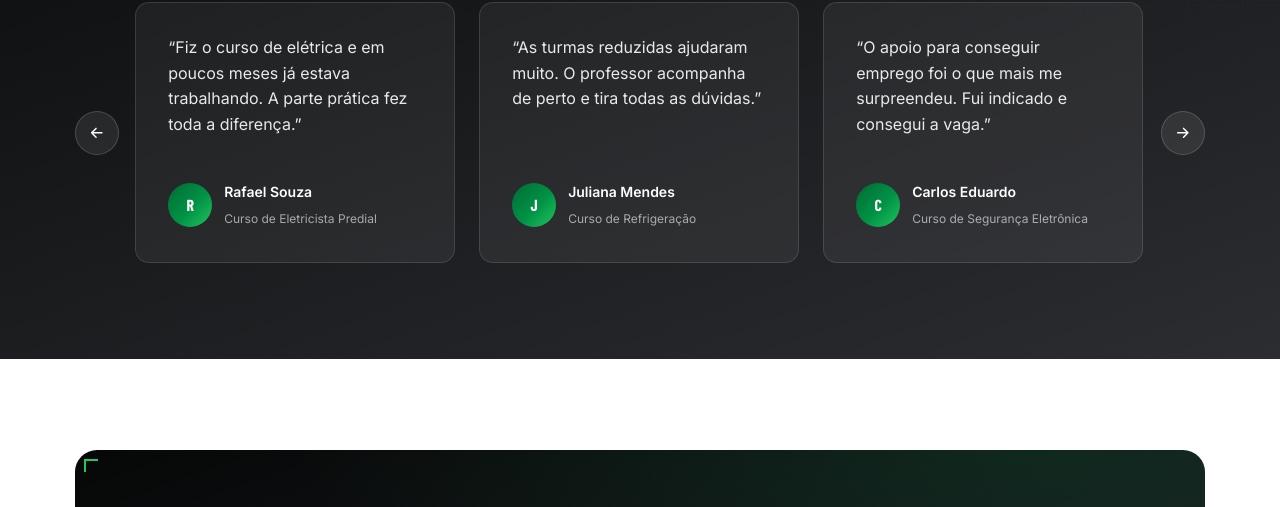
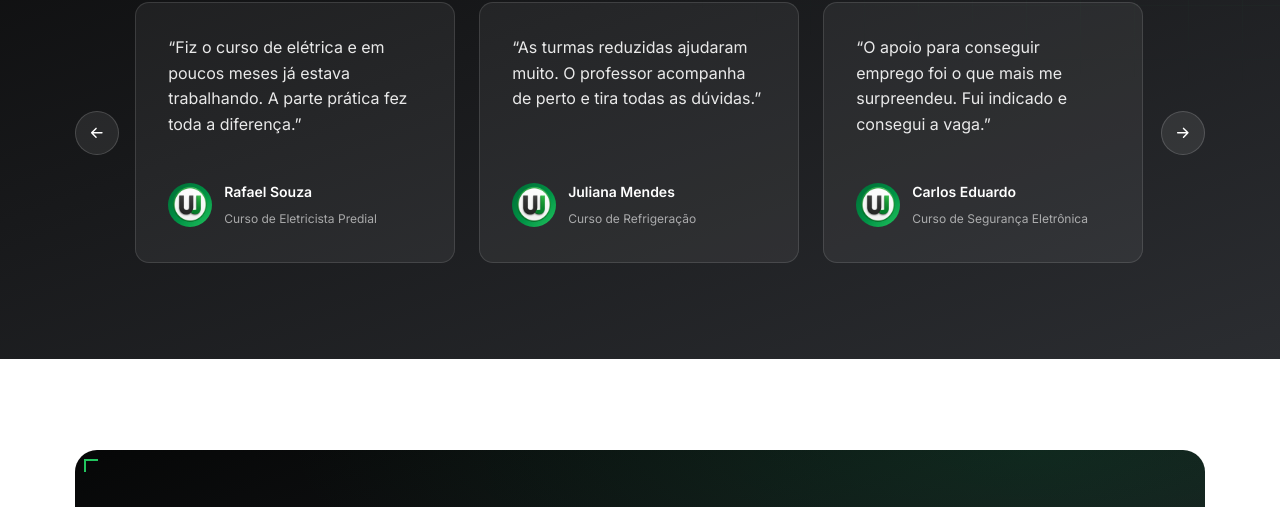
Before and after one commit to michel-brotherhood/upjobs-site, a website with bundled scripts: page index.html in a window 1280 px wide. Shown: the part 6792-7299 px from the top of the page. Built offline with nearby package versions, Linux system fonts and the light colour scheme.

Commit message:
fix: usa logo circular como avatar nos depoimentos

```diff
--- a/src/css/pages/home.css
+++ b/src/css/pages/home.css
@@ -181,11 +181,9 @@
   width: 2.75rem; height: 2.75rem; border-radius: 50%;
   display: grid; place-items: center; flex: none;
   background: var(--grad-green);
-  color: var(--white);
-  font-family: var(--font-display);
-  font-weight: var(--fw-bold);
-  font-size: var(--fs-300);
+  overflow: hidden;
 }
+.testimonial-avatar img { width: 100%; height: 100%; object-fit: cover; }
 .testimonial-card cite { font-style: normal; font-weight: var(--fw-semibold); color: var(--white); font-size: var(--fs-200); }
 .testimonial-card small { color: rgb(255 255 255 / 0.6); font-size: var(--fs-100); }
 .testimonial-carousel__nav {
--- a/src/js/components/testimonials.js
+++ b/src/js/components/testimonials.js
@@ -26,7 +26,7 @@ export function mountTestimonials(containerId) {
       <figure class="testimonial-card">
         <blockquote>&ldquo;${t.quote}&rdquo;</blockquote>
         <figcaption>
-          <span class="testimonial-avatar">${t.name.charAt(0)}</span>
+          <span class="testimonial-avatar"><img src="public/images/icone-circular.webp" alt="" width="44" height="44" loading="lazy"></span>
           <div><cite>${t.name}</cite><br><small>${t.course}</small></div>
         </figcaption>
       </figure>`
```
Also changed, not shown: dist/styles.min.css.
